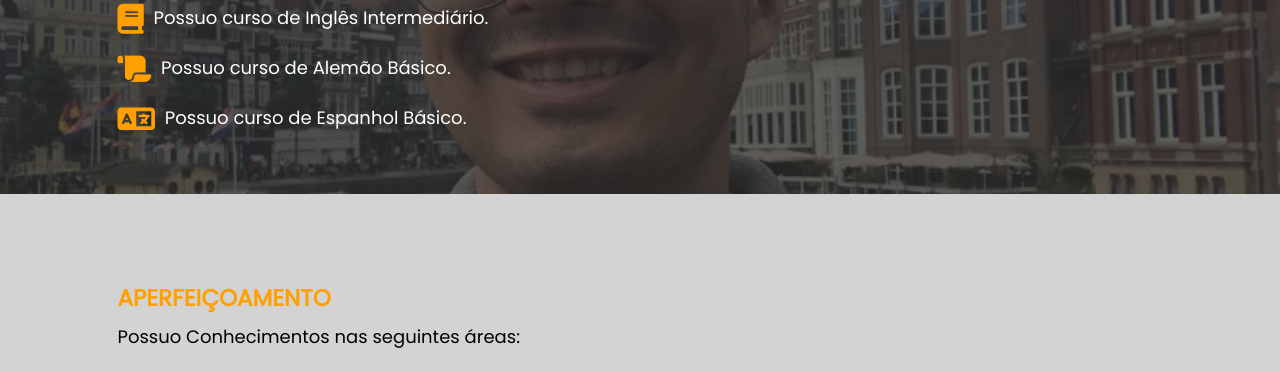
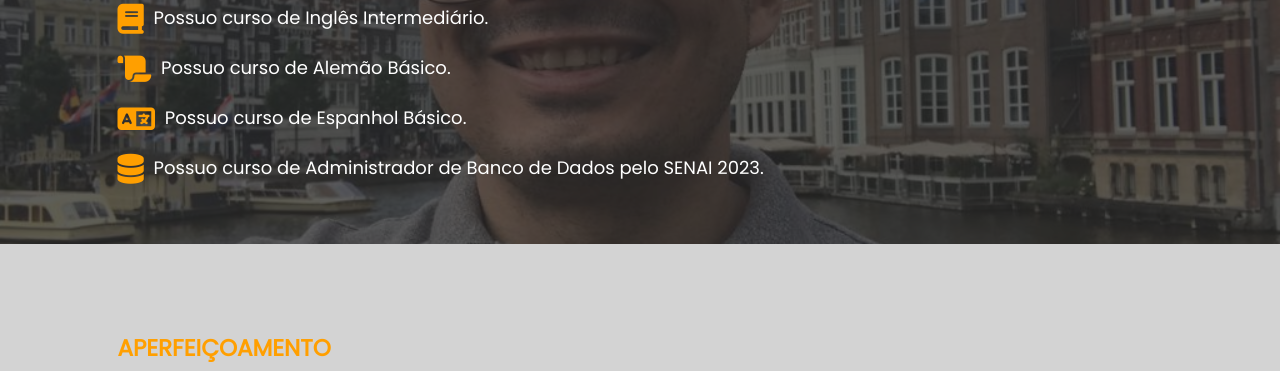
Before and after one commit to rafaelflorentinobarbosa/rafaelflorentinobarbosa.github.io, a plain HTML site: page index.html in a window 1280 px wide. Shown: the part 1989-2360 px from the top of the page. Drawn offline with Linux system fonts and the light colour scheme.

Commit message:
novo curso

```diff
--- a/index.html
+++ b/index.html
@@ -94,6 +94,7 @@
                     <p><i class="fa-solid fa-book"></i> Possuo curso de Inglês Intermediário.</p>
                     <p><i class="fa-solid fa-scroll"> </i> Possuo curso de Alemão Básico.</p>
                     <p><i class="fa-solid fa-language"></i> Possuo curso de Espanhol Básico.</p>
+                    <p><i class="fa-solid fa-database"></i> Possuo curso de Administrador de Banco de Dados pelo SENAI 2023.</p>
                 </div>
             </div>
         </section>
```
